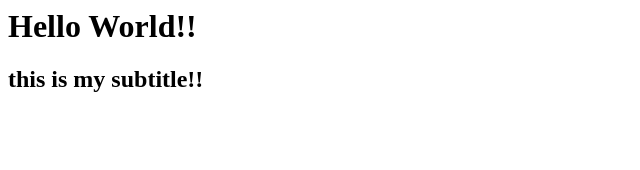
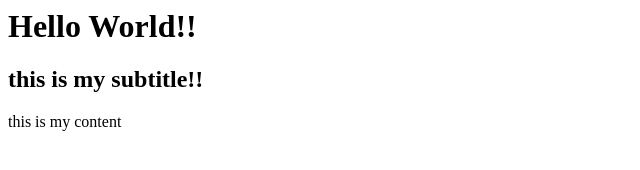
Before and after one commit to sabri916/fantastic-website-v2.0, a plain HTML site: page index.html in a window 1280 px wide. Shown: the whole page, without its empty margins (0-640 px from the left). Drawn offline with Linux system fonts and the light colour scheme.

Commit message:
Added content

```diff
--- a/index.html
+++ b/index.html
@@ -6,5 +6,8 @@
     <body>
         <h1>Hello World!!</h1>
         <h2>this is my subtitle!!</h2>
+        <p>
+            this is my content
+        </p>
     </body>
 </html>
```
